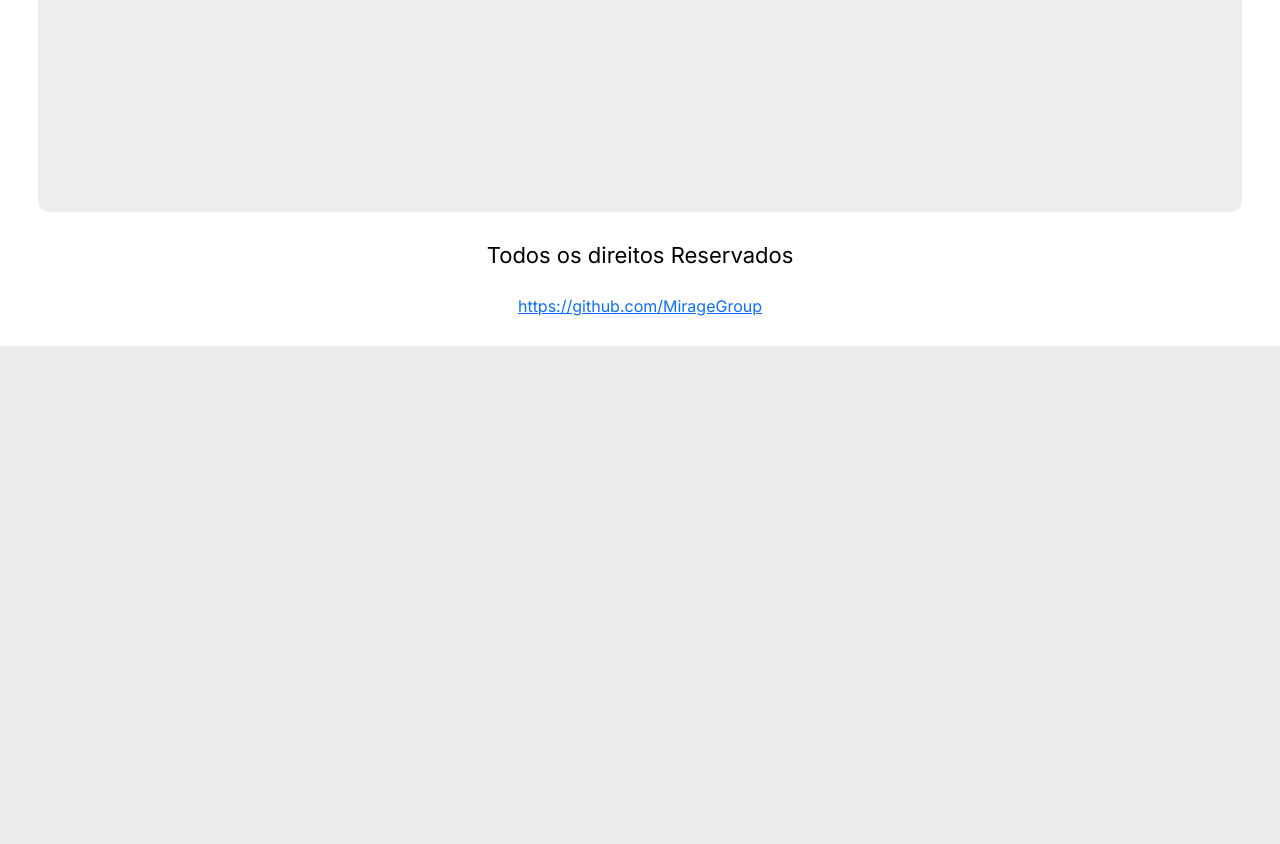
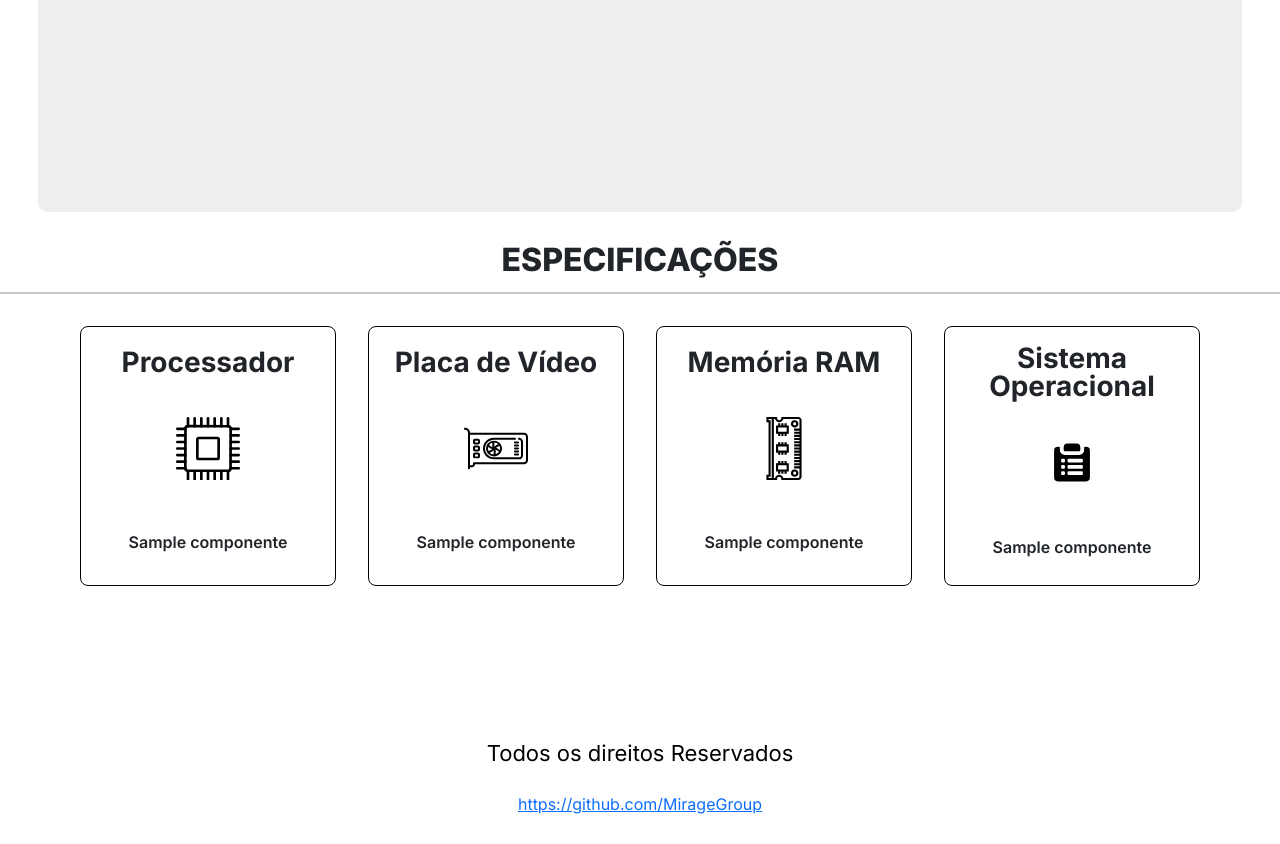
Before and after one commit to MirageGroup/API_MirageGroup, a Flask app: template templates/laboratorio_editor.html in a window 1280 px wide. Shown: the part 1452-2296 px from the top of the page. Before the commit the page ends 1798 px from the top, so only its background shows below. Run offline with Flask 2, Linux system fonts and the light colour scheme; the template is opened without the code that fills it: most values are stand-ins (such as "Sample title", 1, 10 or a date in 2020); parts of the project's set-up code (start-up, migrations or seed data) failed here and were passed over; some libraries are stand-ins or nearby versions.

Commit message:
adicionar especificações no editor de laboratório

```diff
--- a/main.py
+++ b/main.py
@@ -38,15 +38,16 @@ def lab(labnum):
   else:
     form = callForm()
     computadores = dbHandler.retrieveLab(labnum)
-    print(computadores)
     componentes = dbHandler.retrieveComponents(labnum)
     session['laboratorio'] = computadores
+    session['componentes'] = componentes
     return render_template('laboratorio.html', labnum=labnum, computadores=computadores,componentes = componentes , form=form, acessForm_=acessForm_)
 
 @app.route('/lab/<int:labnum>/edit')
 def lab_edit(labnum):
   computadores = session['laboratorio']
-  return render_template('laboratorio_editor.html', labnum=labnum, computadores=computadores)
+  componentes = session['componentes']
+  return render_template('laboratorio_editor.html', labnum=labnum, computadores=computadores, componentes=componentes)
 
 @app.route('/lab/<int:labnum>/edit/salvar', methods=['POST', 'GET'])
 def salvar(labnum):
--- a/templates/laboratorio_editor.html
+++ b/templates/laboratorio_editor.html
@@ -96,6 +96,69 @@
         </section>
       {% endif %}
 
+      <section class="container_especificações">
+        <div class="container_especificações_titulo">
+          ESPECIFICAÇÕES
+        </div>
+        <hr style="width:100%">
+        <section class="especificações">
+          <div class="especificação_item">
+            <h3>Processador</h3>
+
+            <img class="especificações_item_imagem" src="{{ url_for('static',     filename='img/processor.svg') }}">
+            <p class="especificações_texto">{{componentes[0][1]}}</p>
+            {% if session.get('key') %}
+            <form action="/lab/{{ labnum }}/CPU" method="POST" onsubmit="submit();return false;">
+              <input type="text" class="form-control" name="componente" autocomplete="off"/>
+              <button type="submit" class="btn btn-danger mt-4">Alterar</button>
+            </form>
+            <!-- <a class="btn btn-danger mt-4" id="save_edit_button" href="{{labnum}}/edit">Editar Laboratório</a> -->
+            {% endif %}
+            <p class="especificações_texto_hover"> A CPU ou o processador é o “cérebro” de todo computador e celular do planeta: trata-se do componente responsável por executar todas as operações necessárias para o funcionamento do dispositivo.</p>
+          </div>
+          <div class="especificação_item">
+            <h3>Placa de Vídeo</h3>
+
+            <img class="especificações_item_imagem" src="{{ url_for('static',     filename='img/gpu.svg') }}">
+            <p class="especificações_texto">{{componentes[0][2]}}</p>
+            {% if session.get('key') %}
+            <form action="/lab/{{ labnum }}/GPU" method="POST" onsubmit="submit();return false;">
+              <input type="text" class="form-control" name="componente" autocomplete="off" />
+              <input type="hidden" value="Alterar Placa de Vídeo" placeholder="Alterar"/>
+              <button type="submit" class="btn btn-danger mt-4">Alterar</button>
+            </form>
+            {% endif %}
+            <p class="especificações_texto_hover">GPU é um processadorque trabalha de maneira dedicada a atividades de vídeo dentro do computador. A sigla remete ao nome Unidade de Processamento Gráfico e sua função é processar as informações gráficas de uma máquina. Ela também diminui a sobrecarga da CPU e melhora a troca de dados entre as duas peças. </p>
+          </div>
+          <div class="especificação_item">
+            <h3>Memória RAM</h3>
+
+            <img class="especificações_item_imagem" src="{{ url_for('static',     filename='img/memoria.svg') }}">
+            <p class="especificações_texto">{{componentes[0][3]}}</p>
+            {% if session.get('key') %}
+            <form action="/lab/{{ labnum }}/MemoriaRAM" method="POST" onsubmit="submit();return false;">
+              <input type="text" class="form-control" name="componente" autocomplete="off" />
+              <button type="submit" class="btn btn-danger mt-4">Alterar</button>
+            </form>
+            {% endif %}
+            <p class="especificações_texto_hover"> A memória RAM, também chamado de memória volátil de leitura e escrita, é uma memória temporária computacional de acesso rápido; ou seja, é um local de armazenamento temporário de informações digitais usada pelo processador para armazenar informações temporariamente e que possui um acesso feito de forma aleatória</p>
+          </div>
+          <div class="especificação_item">
+            <h3>Sistema Operacional</h3>
+
+            <img class="especificações_item_imagem" src="{{ url_for('static',     filename='img/sistema.svg') }}">
+            <p class="especificações_texto">{{componentes[0][4]}}</p>
+            {% if session.get('key') %}
+            <form action="/lab/{{ labnum }}/OS" method="POST" onsubmit="submit();return false;">
+              <input type="text" class="form-control" name="componente" autocomplete="off" />
+              <button type="submit" class="btn btn-danger mt-4">Alterar</button>
+            </form>
+            {% endif %}
+            <p class="especificações_texto_hover "> O sistema operacional é um software, ou conjunto de softwares, cuja função é administrar e gerenciar os recursos de um sistema, desde componentes de hardware e sistemas de arquivos a programas de terceiros, estabelecendo a interface entre o computador e o usuário.</p>
+          </div>
+
+        </section>
+
 <footer class="footer_home">
     <h1>Todos os direitos Reservados</h1>
     <div class="github">
```
